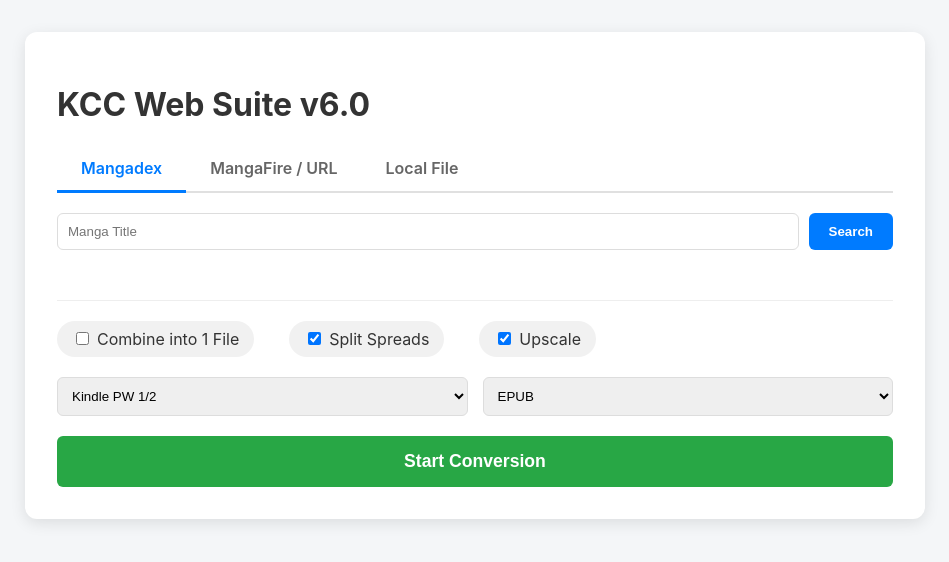
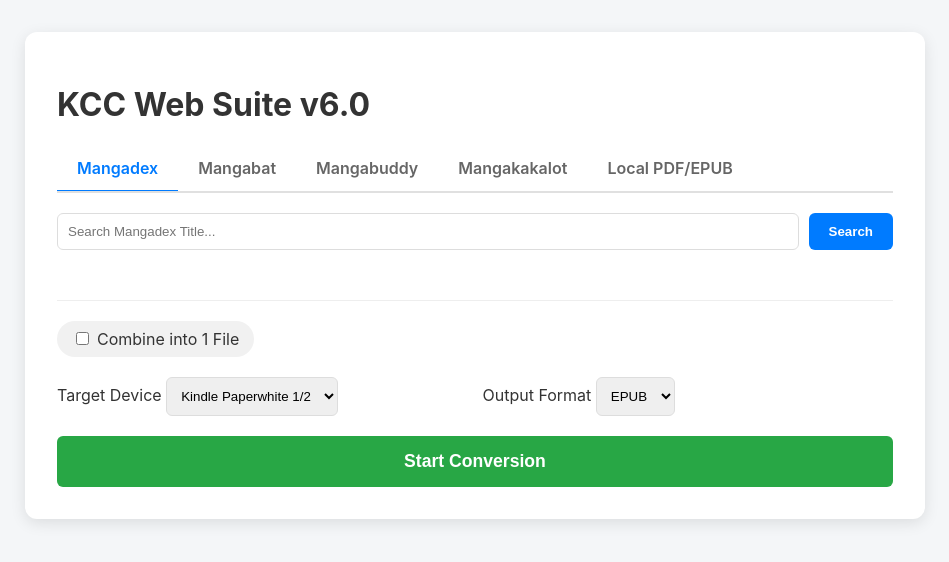
Before and after one commit to clownmandev/kcc-web, a Flask app: page / in a window 1280 px wide. Shown: the top 562 px of the page, without its empty margins (165-1114 px from the left). Run offline with Flask 3, Linux system fonts and the light colour scheme; parts of the project's set-up code (start-up, migrations or seed data) failed here and were passed over.

Commit message:
Update index.html

```diff
--- a/templates/index.html
+++ b/templates/index.html
@@ -7,22 +7,31 @@
     <style>
         body { font-family: -apple-system, BlinkMacSystemFont, "Segoe UI", Roboto, sans-serif; max-width: 900px; margin: 2rem auto; padding: 0 1rem; background: #f4f6f8; color: #333; }
         .container { background: white; padding: 2rem; border-radius: 12px; box-shadow: 0 4px 15px rgba(0,0,0,0.1); }
-        .tabs { display: flex; border-bottom: 2px solid #e0e0e0; margin-bottom: 20px; }
-        .tab { padding: 12px 24px; cursor: pointer; color: #666; font-weight: 600; }
+
+        /* Tabs */
+        .tabs { display: flex; border-bottom: 2px solid #e0e0e0; margin-bottom: 20px; overflow-x: auto; }
+        .tab { padding: 12px 20px; cursor: pointer; color: #666; font-weight: 600; white-space: nowrap; }
+        .tab:hover { background: #f0f0f0; }
         .tab.active { border-bottom: 3px solid #007bff; color: #007bff; margin-bottom: -2px; }
         .tab-content { display: none; }
         .tab-content.active { display: block; }
+
         .input-group { display: flex; gap: 10px; margin-bottom: 1rem; }
         input, select { flex-grow: 1; padding: 10px; border: 1px solid #ddd; border-radius: 6px; }
         button { padding: 10px 20px; background: #007bff; color: white; border: none; border-radius: 6px; cursor: pointer; font-weight: bold; }
-        button.success { background: #28a745; width: 100%; padding: 15px; font-size: 1.1rem; }
+        button:hover { background: #0056b3; }
+        button.secondary { background: #6c757d; }
+        button.success { background: #28a745; width: 100%; padding: 15px; font-size: 1.1rem; margin-top: 20px;}
+
         #results { margin-top: 20px; max-height: 400px; overflow-y: auto; }
         .manga-item { border: 1px solid #eee; padding: 15px; margin-bottom: 10px; background: white; border-radius: 8px; display: flex; gap: 15px; }
         .manga-thumb { width: 80px; height: 120px; object-fit: cover; background: #ddd; flex-shrink: 0; }
-        #log-window { background: #1e1e1e; color: #00ff00; font-family: monospace; padding: 15px; height: 400px; overflow-y: scroll; margin-top: 20px; display: none; border-radius: 8px; font-size: 0.9rem; }
+
+        #log-window { background: #1e1e1e; color: #00ff00; font-family: monospace; padding: 15px; height: 300px; overflow-y: scroll; margin-top: 20px; display: none; border-radius: 8px; font-size: 0.9rem; }
         .status-line { background: #333; color: white; padding: 5px 10px; margin: 5px -10px; }
         .success-line { background: #28a745; color: white; padding: 15px; text-align: center; border-radius: 6px; margin: 10px 0; }
         .success-line a { color: white; font-weight: bold; font-size: 1.2em; }
+
         #selection-area { display: none; background: #f8f9fa; padding: 20px; border-radius: 8px; margin-top: 15px; border: 1px solid #dee2e6; }
         .checkbox-label { display: flex; align-items: center; cursor: pointer; margin-right: 20px; background: #f1f1f1; padding: 8px 15px; border-radius: 20px; }
         .checkbox-label input { width: auto; margin-right: 8px; }
@@ -43,12 +52,18 @@
             const query = document.getElementById('search-query').value;
             if(!query) return;
             document.getElementById('btn-search').innerText = "Searching...";
-            const res = await fetch('/api/search', { method: 'POST', headers: {'Content-Type': 'application/x-www-form-urlencoded'}, body: 'query=' + encodeURIComponent(query) });
+
+            const res = await fetch('/api/search', {
+                method: 'POST', headers: {'Content-Type': 'application/x-www-form-urlencoded'}, body: 'query=' + encodeURIComponent(query)
+            });
             const data = await res.json();
+
             document.getElementById('btn-search').innerText = "Search";
             const container = document.getElementById('results');
             container.innerHTML = '';
+
             if (data.error) { container.innerHTML = `<div style="color:red">Error: ${data.error}</div>`; return; }
+
             data.forEach(m => {
                 const safeTitle = m.title.replace(/'/g, "\\'").replace(/"/g, '&quot;');
                 container.innerHTML += `
@@ -56,6 +71,7 @@
                         <img src="${m.cover}" class="manga-thumb">
                         <div style="flex-grow:1;">
                             <h3 style="margin:0 0 5px 0;">${m.title}</h3>
+                            <div style="font-size:0.85rem; color:#666; margin-bottom:10px;">${m.desc}</div>
                             <button onclick="selectManga('${m.id}', '${safeTitle}')" class="secondary">Select</button>
                         </div>
                     </div>`;
@@ -68,12 +84,18 @@
             document.getElementById('selected-label').innerHTML = `Selected: <b>${title}</b>`;
             document.getElementById('selection-area').style.display = 'block';
             document.getElementById('results').innerHTML = '';
+
+            const statsDiv = document.getElementById('manga-stats');
+            statsDiv.innerHTML = 'Fetching info...';
+
             try {
-                const res = await fetch('/api/manga_details', { method: 'POST', headers: {'Content-Type': 'application/x-www-form-urlencoded'}, body: 'manga_id=' + id });
+                const res = await fetch('/api/manga_details', {
+                    method: 'POST', headers: {'Content-Type': 'application/x-www-form-urlencoded'}, body: 'manga_id=' + id
+                });
                 const data = await res.json();
-                document.getElementById('manga-stats').innerHTML = `Found: ${data.total_volumes} Volumes (Latest Ch. ${data.latest_chapter})`;
+                statsDiv.innerHTML = `Found: ${data.total_volumes} Volumes (Latest Ch. ${data.latest_chapter})`;
                 document.getElementById('vol-end').value = data.total_volumes > 0 ? data.total_volumes : 1;
-            } catch (e) {}
+            } catch (e) { statsDiv.innerHTML = ''; }
         }
 
         async function uploadFile() {
@@ -98,12 +120,11 @@
             const params = new URLSearchParams({
                 profile: document.getElementById('kcc-profile').value,
                 format: document.getElementById('kcc-format').value,
-                upscale: document.getElementById('kcc-upscale').checked,
-                splitter: document.getElementById('kcc-splitter').checked,
                 combine: document.getElementById('kcc-combine').checked,
                 mode: currentMode
             });
 
+            // Handle Inputs per mode
             if (currentMode === 'mangadex') {
                 if(!document.getElementById('selected-manga-id').value) { alert("Select manga first"); return; }
                 params.append('manga_id', document.getElementById('selected-manga-id').value);
@@ -112,13 +133,16 @@
                 if(document.getElementById('vol-end').value) params.append('vol_end', document.getElementById('vol-end').value);
                 if(document.getElementById('chap-start').value) params.append('chap_start', document.getElementById('chap-start').value);
                 if(document.getElementById('chap-end').value) params.append('chap_end', document.getElementById('chap-end').value);
-            } else if (currentMode === 'url') {
-                 const url = document.getElementById('url-input').value;
-                 if(!url) { alert("Enter URL first"); return; }
-                 params.append('url_input', url);
-            } else {
+
+            } else if (currentMode === 'local') {
                 if(!uploadedFilename) { alert("Upload file first"); return; }
                 params.append('filename', uploadedFilename);
+
+            } else {
+                // Scraper Sites
+                const urlInput = document.getElementById(`url-${currentMode}`).value;
+                if(!urlInput) { alert("Please paste a Chapter URL"); return; }
+                params.append('chapter_url', urlInput);
             }
 
             const evtSource = new EventSource("/stream_convert?" + params.toString());
@@ -144,34 +168,37 @@
 <body>
     <div class="container">
         <h1>KCC Web Suite v6.0</h1>
+
         <div class="tabs">
             <div class="tab active" id="tab-mangadex" onclick="switchTab('mangadex')">Mangadex</div>
-            <div class="tab" id="tab-url" onclick="switchTab('url')">MangaFire / URL</div>
-            <div class="tab" id="tab-local" onclick="switchTab('local')">Local File</div>
+            <div class="tab" id="tab-mangabat" onclick="switchTab('mangabat')">Mangabat</div>
+            <div class="tab" id="tab-mangabuddy" onclick="switchTab('mangabuddy')">Mangabuddy</div>
+            <div class="tab" id="tab-mangakakalot" onclick="switchTab('mangakakalot')">Mangakakalot</div>
+            <div class="tab" id="tab-local" onclick="switchTab('local')">Local PDF/EPUB</div>
         </div>
 
         <div id="content-mangadex" class="tab-content active">
             <div class="input-group">
-                <input type="text" id="search-query" placeholder="Manga Title">
+                <input type="text" id="search-query" placeholder="Search Mangadex Title...">
                 <button id="btn-search" onclick="searchManga()">Search</button>
             </div>
             <div id="results"></div>
             <div id="selection-area">
                 <div id="selected-label"></div>
-                <div id="manga-stats" style="color:#28a745; margin-bottom:10px;"></div>
+                <div id="manga-stats"></div>
                 <input type="hidden" id="selected-manga-id">
                 <input type="hidden" id="selected-manga-title">
 
-                <div style="background:#eef; padding:10px; margin-bottom:10px; border-radius:6px;">
-                    <small><b>Option 1: Volumes</b></small>
-                    <div style="display:grid; grid-template-columns: 1fr 1fr; gap:10px;">
+                <div style="background:#eef; padding:15px; border-radius:8px; margin-bottom:15px;">
+                    <div style="font-weight:bold; margin-bottom:5px;">Select by Volume</div>
+                    <div style="display:flex; gap:10px;">
                         <input type="number" id="vol-start" placeholder="Start Vol" value="1">
                         <input type="number" id="vol-end" placeholder="End Vol" value="1">
                     </div>
                 </div>
-                <div style="background:#fee; padding:10px; margin-bottom:10px; border-radius:6px;">
-                    <small><b>Option 2: Chapters (Overrides Vol)</b></small>
-                    <div style="display:grid; grid-template-columns: 1fr 1fr; gap:10px;">
+                <div style="background:#fee; padding:15px; border-radius:8px;">
+                    <div style="font-weight:bold; margin-bottom:5px;">Or Select by Chapter</div>
+                    <div style="display:flex; gap:10px;">
                         <input type="number" id="chap-start" placeholder="Start Ch">
                         <input type="number" id="chap-end" placeholder="End Ch">
                     </div>
@@ -179,34 +206,58 @@
             </div>
         </div>
 
-        <div id="content-url" class="tab-content">
-            <div style="padding:20px; background:#fdfdfe; border:1px solid #eee; border-radius:8px;">
-                <h3>Universal Downloader (Experimental)</h3>
-                <p style="color:#666; font-size:0.9em;">Supports MangaFire, MangaSee, Imgur, etc. Note: Sites with heavy protection might fail.</p>
-                <input type="text" id="url-input" placeholder="Paste URL here (e.g. https://mangafire.to/manga/...)">
+        <div id="content-mangabat" class="tab-content">
+            <div class="input-group">
+                <input type="text" id="url-mangabat" placeholder="Paste Mangabat CHAPTER URL here (e.g. https://readmangabat.com/read-...)">
+            </div>
+            <p style="color:#666; font-size:0.9em;">Note: Only supports downloading single chapters. Images are scraped directly.</p>
+        </div>
+
+        <div id="content-mangabuddy" class="tab-content">
+            <div class="input-group">
+                <input type="text" id="url-mangabuddy" placeholder="Paste Mangabuddy CHAPTER URL here">
+            </div>
+        </div>
+
+        <div id="content-mangakakalot" class="tab-content">
+            <div class="input-group">
+                <input type="text" id="url-mangakakalot" placeholder="Paste Mangakakalot CHAPTER URL here">
             </div>
         </div>
 
         <div id="content-local" class="tab-content">
             <div onclick="document.getElementById('file-input').click()" style="border:2px dashed #ccc; padding:40px; text-align:center; cursor:pointer;">
-                Click to Upload .CBZ/.ZIP
+                <h3>Upload PDF, EPUB, CBZ, or ZIP</h3>
                 <input type="file" id="file-input" style="display:none" onchange="uploadFile()">
             </div>
-            <div id="upload-status"></div>
+            <div id="upload-status" style="margin-top:10px; text-align:center; font-weight:bold;"></div>
         </div>
 
         <div style="margin-top:30px; border-top:1px solid #eee; padding-top:20px;">
             <div style="display:flex; flex-wrap:wrap; gap:15px; margin-bottom:20px;">
                 <label class="checkbox-label"><input type="checkbox" id="kcc-combine"> Combine into 1 File</label>
-                <label class="checkbox-label"><input type="checkbox" id="kcc-splitter" checked> Split Spreads</label>
-                <label class="checkbox-label"><input type="checkbox" id="kcc-upscale" checked> Upscale</label>
             </div>
-            <div style="display:grid; grid-template-columns: 1fr 1fr; gap:15px; margin-bottom:20px;">
-                <select id="kcc-profile"><option value="KPW">Kindle PW 1/2</option><option value="KV">Kindle PW 3+</option></select>
-                <select id="kcc-format"><option value="EPUB">EPUB</option><option value="MOBI">MOBI</option></select>
+
+            <div style="display:grid; grid-template-columns: 1fr 1fr; gap:15px;">
+                <div>
+                    <label>Target Device</label>
+                    <select id="kcc-profile">
+                        <option value="KPW" selected>Kindle Paperwhite 1/2</option>
+                        <option value="KV">Kindle PW 3+ / Oasis</option>
+                    </select>
+                </div>
+                <div>
+                    <label>Output Format</label>
+                    <select id="kcc-format">
+                        <option value="EPUB" selected>EPUB</option>
+                        <option value="MOBI">MOBI</option>
+                    </select>
+                </div>
             </div>
+
             <button class="success" onclick="startProcess()">Start Conversion</button>
         </div>
+
         <div id="log-window"></div>
     </div>
 </body>
```
